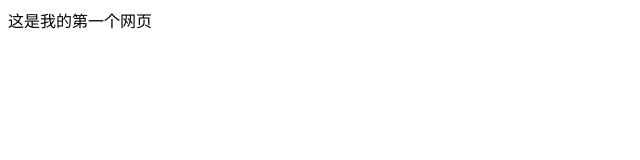
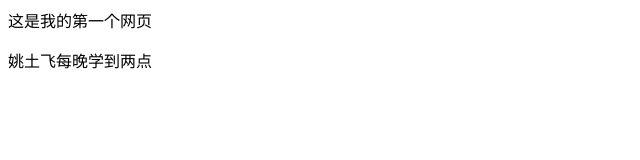
Before and after one commit to ztx88888/ztx88888.github.io, a plain HTML site: page index.html in a window 1280 px wide. Shown: the whole page, without its empty margins (0-640 px from the left). Drawn offline with Linux system fonts and the light colour scheme.

Commit message:
Update index.html

```diff
--- a/index.html
+++ b/index.html
@@ -1 +1,2 @@
 <p>这是我的第一个网页</p>
+<p>姚土飞每晚学到两点</p>
```
